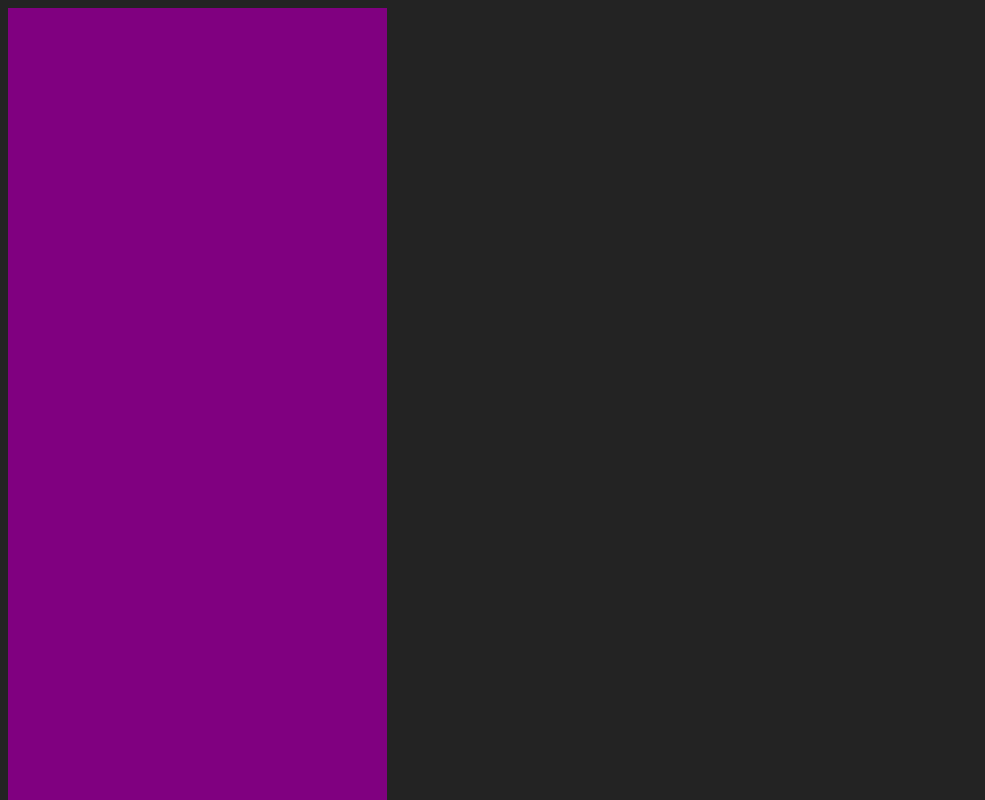
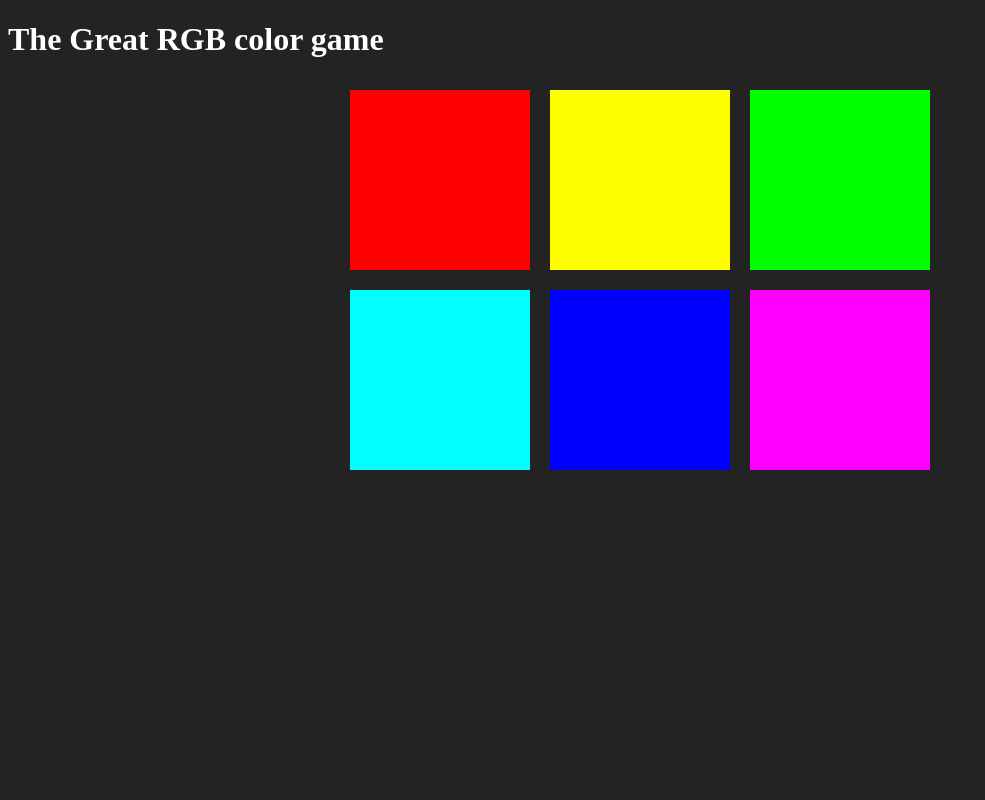
Before and after one commit to RiccardoCherchi/color-game, a plain HTML site: page index.html in a window 1280 px wide. Shown: the top 800 px of the page, without its empty margins (0-985 px from the left). Drawn offline with Linux system fonts and the light colour scheme.

Commit message:
color game

```diff
--- a/assets/css/style.css
+++ b/assets/css/style.css
@@ -5,4 +5,15 @@ body{
     width: 30%;
     background: purple;
     padding-bottom: 30%;
+    float: left;
+    margin: 1.66%;
 }
+
+#container {
+    margin: 0 auto;
+    max-width: 600px;
+}
+
+h1{
+    color: white;
+}
--- a/assets/js/main.js
+++ b/assets/js/main.js
@@ -0,0 +1,15 @@
+var colors = [
+    "rgb(255, 0, 0)",
+    "rgb(255, 255, 0)",
+    "rgb(0, 255, 0)",
+    "rgb(0, 255, 255)",
+    "rgb(0, 0, 255)",
+    "rgb(255, 0, 255)"
+];
+var squares = document.querySelectorAll(".square");
+var pickedColor = colors[3];
+var colorDisplay = document.getElementById("colorDisplay")
+
+for(var i = 0; i < squares.length; i++){
+    squares[i].style.backgroundColor = colors[i]
+}
--- a/index.html
+++ b/index.html
@@ -8,6 +8,7 @@
     <title>Color Game</title>
 </head>
 <body>
+    <h1>The Great <span id="colorDisplay">RGB</span> color game</h1>
     <div id="container">
         <div class="square"></div>
         <div class="square"></div>
```
